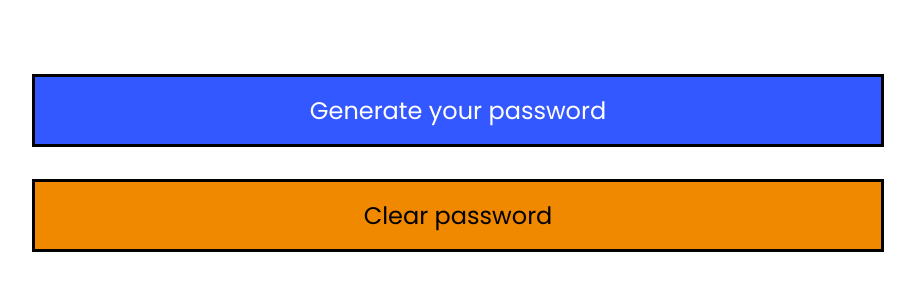
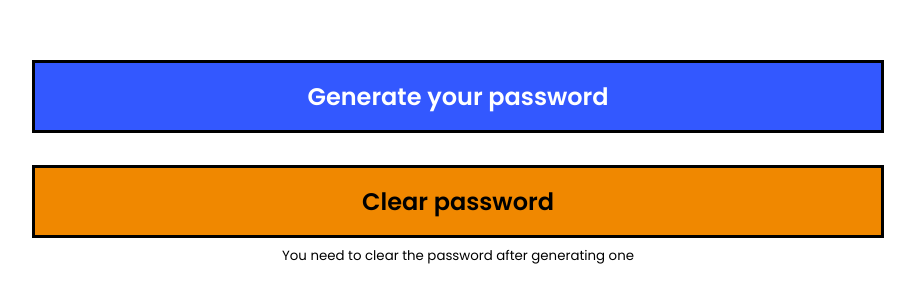
Before and after one commit to facusole/Password-Generator, a plain HTML site: page index.html in a window 1280 px wide. Shown: the part 237-540 px from the top of the page, without its empty margins (182-1097 px from the left). Drawn offline with Linux system fonts and the light colour scheme.

Commit message:
sub tag added

```diff
--- a/index.html
+++ b/index.html
@@ -12,9 +12,10 @@
     <main>
         <div class="container">
             <div class="card">
-                <button onclick="passwordGen()">Generate your password</button>
+                <button onclick="passwordGen()" class="generate">Generate your password</button>
                 <ul id="password_Text_inactive"></ul>
                 <button onclick="clearList()" class="clear">Clear password</button>
+                <sub>You need to clear the password after generating one</sub>
             </div>
         </div>
 
--- a/index.js
+++ b/index.js
@@ -1,6 +1,7 @@
 const asciiString = 'abcdefghijklmnopqrstuvwxyzABCDEFGHIJKLMNOPQRSTUVWXYZ`~!@#$%^&*=+?'
 
 const passwordGen = () => {
+    // Logica de funcion
     let password = ''
     let passwordLength = Math.floor((Math.random() * 10) + 10)
 
@@ -8,8 +9,10 @@ const passwordGen = () => {
         password += asciiString[Math.floor(Math.random() * 64)]
     }
 
+    // Mostrar en navegador resultado
     const node = document.createElement('li')
     const passwordGenerated = document.createTextNode('Your password is: ' + password)
+
     node.appendChild(passwordGenerated)
     document.getElementById('password_Text_inactive').appendChild(node)
     document.getElementById('password_Text_inactive').id = 'password_Text_active'
--- a/styles.css
+++ b/styles.css
@@ -5,7 +5,7 @@
     margin: 0;
     padding: 0;
     font-family: 'Poppins', sans-serif;
-    font-weight: 600;
+    font-weight: 400;
     cursor: url(icons/cursor.png), auto;
 }
 
@@ -59,13 +59,15 @@ li {
 }
 
  /*------------------ Buttons, child of .card ------------------*/
-
 button {
     border: 3px solid black;
-    font-size: bold;
     padding: 1rem;
-    font-weight: 400;
+    font-weight: 600;
     font-size: 1.5rem;
+    user-select: none;
+}
+
+.generate {
     background-color: hsl(229, 100%, 60%);
     color: white;
 }
@@ -73,5 +75,8 @@ button {
 .clear {
     margin-top: 1rem;
     background-color: hsl(34, 100%, 47%);
-    color: black;
 }
+
+sub {
+    margin-top: .5rem;
+}
```
